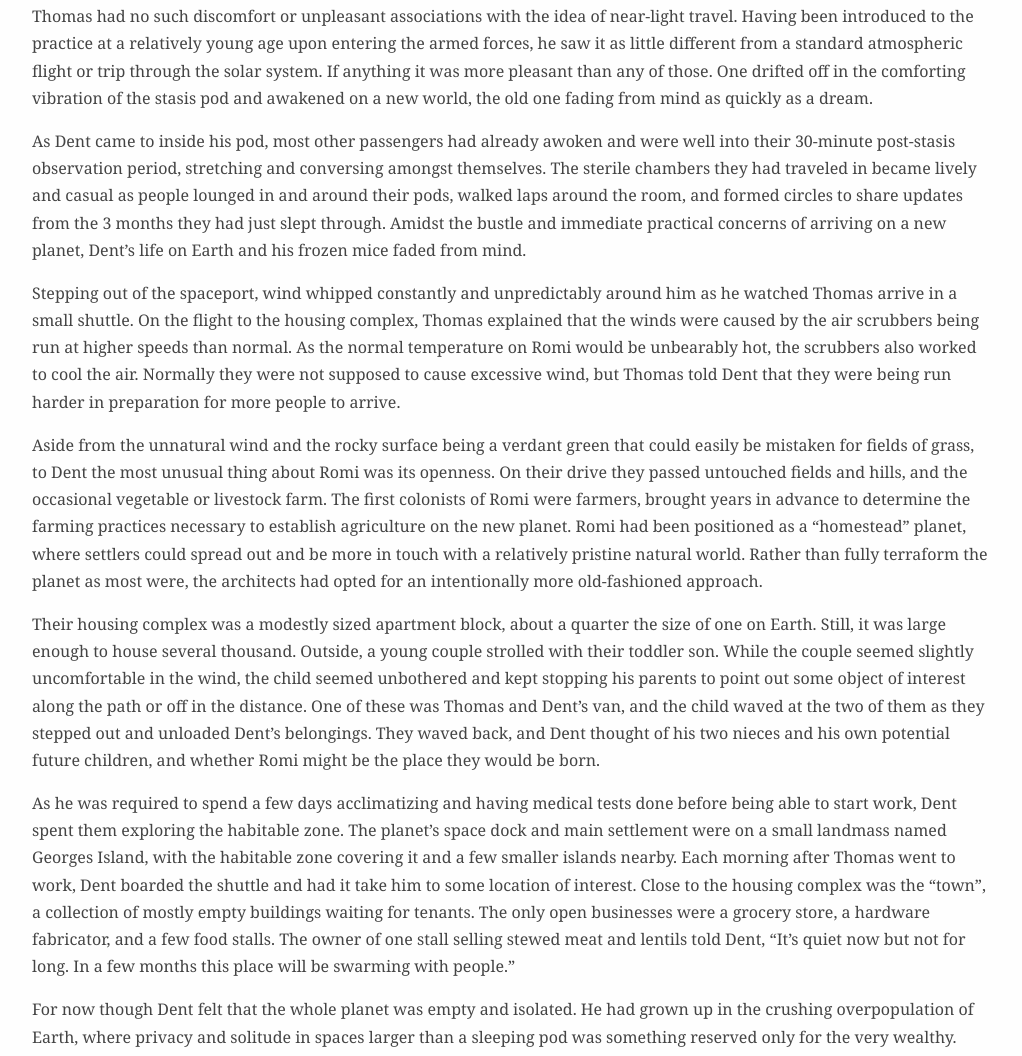
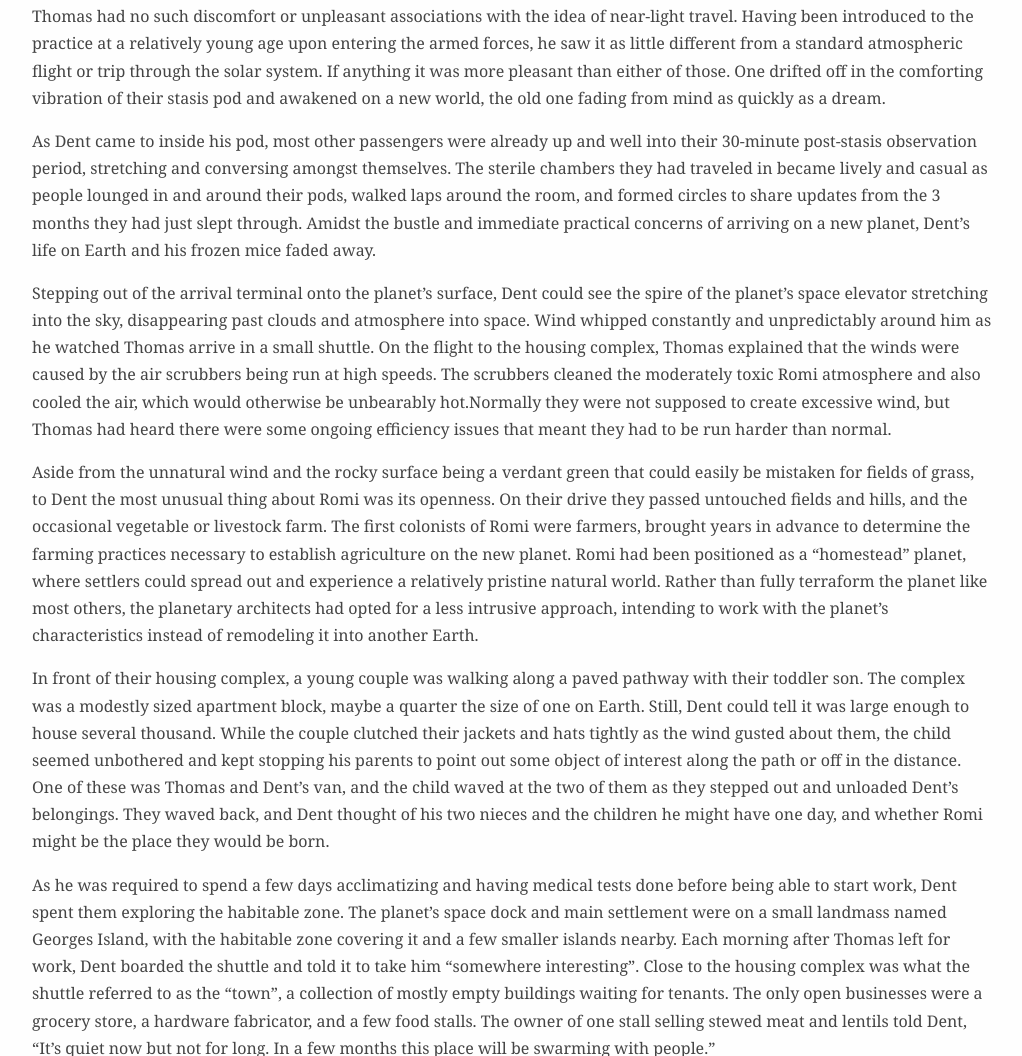
Before and after one commit to concreted/maneater, a plain HTML site: page index.html in a window 1280 px wide. Shown: the part 1836-2892 px from the top of the page, without its empty margins (128-1150 px from the left). Drawn offline with Linux system fonts and the light colour scheme.

Commit message:
chapter 2 edits

```diff
--- a/index.html
+++ b/index.html
@@ -104,25 +104,28 @@ an uncomfortable memory.</p>
 idea of near-light travel. Having been introduced to the practice at a
 relatively young age upon entering the armed forces, he saw it as little
 different from a standard atmospheric flight or trip through the solar
-system. If anything it was more pleasant than any of those. One drifted
-off in the comforting vibration of the stasis pod and awakened on a new
-world, the old one fading from mind as quickly as a dream.</p>
-<p>As Dent came to inside his pod, most other passengers had already
-awoken and were well into their 30-minute post-stasis observation
-period, stretching and conversing amongst themselves. The sterile
-chambers they had traveled in became lively and casual as people lounged
-in and around their pods, walked laps around the room, and formed
-circles to share updates from the 3 months they had just slept through.
-Amidst the bustle and immediate practical concerns of arriving on a new
-planet, Dent’s life on Earth and his frozen mice faded from mind.</p>
-<p>Stepping out of the spaceport, wind whipped constantly and
-unpredictably around him as he watched Thomas arrive in a small shuttle.
-On the flight to the housing complex, Thomas explained that the winds
-were caused by the air scrubbers being run at higher speeds than normal.
-As the normal temperature on Romi would be unbearably hot, the scrubbers
-also worked to cool the air. Normally they were not supposed to cause
-excessive wind, but Thomas told Dent that they were being run harder in
-preparation for more people to arrive.</p>
+system. If anything it was more pleasant than either of those. One
+drifted off in the comforting vibration of their stasis pod and awakened
+on a new world, the old one fading from mind as quickly as a dream.</p>
+<p>As Dent came to inside his pod, most other passengers were already up
+and well into their 30-minute post-stasis observation period, stretching
+and conversing amongst themselves. The sterile chambers they had
+traveled in became lively and casual as people lounged in and around
+their pods, walked laps around the room, and formed circles to share
+updates from the 3 months they had just slept through. Amidst the bustle
+and immediate practical concerns of arriving on a new planet, Dent’s
+life on Earth and his frozen mice faded away.</p>
+<p>Stepping out of the arrival terminal onto the planet’s surface, Dent
+could see the spire of the planet’s space elevator stretching into the
+sky, disappearing past clouds and atmosphere into space. Wind whipped
+constantly and unpredictably around him as he watched Thomas arrive in a
+small shuttle. On the flight to the housing complex, Thomas explained
+that the winds were caused by the air scrubbers being run at high
+speeds. The scrubbers cleaned the moderately toxic Romi atmosphere and
+also cooled the air, which would otherwise be unbearably hot.Normally
+they were not supposed to create excessive wind, but Thomas had heard
+there were some ongoing efficiency issues that meant they had to be run
+harder than normal.</p>
 <p>Aside from the unnatural wind and the rocky surface being a verdant
 green that could easily be mistaken for fields of grass, to Dent the
 most unusual thing about Romi was its openness. On their drive they
@@ -130,32 +133,34 @@ passed untouched fields and hills, and the occasional vegetable or
 livestock farm. The first colonists of Romi were farmers, brought years
 in advance to determine the farming practices necessary to establish
 agriculture on the new planet. Romi had been positioned as a “homestead”
-planet, where settlers could spread out and be more in touch with a
-relatively pristine natural world. Rather than fully terraform the
-planet as most were, the architects had opted for an intentionally more
-old-fashioned approach.</p>
-<p>Their housing complex was a modestly sized apartment block, about a
-quarter the size of one on Earth. Still, it was large enough to house
-several thousand. Outside, a young couple strolled with their toddler
-son. While the couple seemed slightly uncomfortable in the wind, the
-child seemed unbothered and kept stopping his parents to point out some
-object of interest along the path or off in the distance. One of these
-was Thomas and Dent’s van, and the child waved at the two of them as
-they stepped out and unloaded Dent’s belongings. They waved back, and
-Dent thought of his two nieces and his own potential future children,
-and whether Romi might be the place they would be born.</p>
+planet, where settlers could spread out and experience a relatively
+pristine natural world. Rather than fully terraform the planet like most
+others, the planetary architects had opted for a less intrusive
+approach, intending to work with the planet’s characteristics instead of
+remodeling it into another Earth.</p>
+<p>In front of their housing complex, a young couple was walking along a
+paved pathway with their toddler son. The complex was a modestly sized
+apartment block, maybe a quarter the size of one on Earth. Still, Dent
+could tell it was large enough to house several thousand. While the
+couple clutched their jackets and hats tightly as the wind gusted about
+them, the child seemed unbothered and kept stopping his parents to point
+out some object of interest along the path or off in the distance. One
+of these was Thomas and Dent’s van, and the child waved at the two of
+them as they stepped out and unloaded Dent’s belongings. They waved
+back, and Dent thought of his two nieces and the children he might have
+one day, and whether Romi might be the place they would be born.</p>
 <p>As he was required to spend a few days acclimatizing and having
 medical tests done before being able to start work, Dent spent them
 exploring the habitable zone. The planet’s space dock and main
 settlement were on a small landmass named Georges Island, with the
 habitable zone covering it and a few smaller islands nearby. Each
-morning after Thomas went to work, Dent boarded the shuttle and had it
-take him to some location of interest. Close to the housing complex was
-the “town”, a collection of mostly empty buildings waiting for tenants.
-The only open businesses were a grocery store, a hardware fabricator,
-and a few food stalls. The owner of one stall selling stewed meat and
-lentils told Dent, “It’s quiet now but not for long. In a few months
-this place will be swarming with people.”</p>
+morning after Thomas left for work, Dent boarded the shuttle and told it
+to take him “somewhere interesting”. Close to the housing complex was
+what the shuttle referred to as the “town”, a collection of mostly empty
+buildings waiting for tenants. The only open businesses were a grocery
+store, a hardware fabricator, and a few food stalls. The owner of one
+stall selling stewed meat and lentils told Dent, “It’s quiet now but not
+for long. In a few months this place will be swarming with people.”</p>
 <p>For now though Dent felt that the whole planet was empty and
 isolated. He had grown up in the crushing overpopulation of Earth, where
 privacy and solitude in spaces larger than a sleeping pod was something
@@ -165,10 +170,10 @@ experienced before, and those occasions had been too brief for him to
 fully process the experience. Now that it was the normal state of
 things, it felt like something he’d always wanted without knowing. On
 his last few rest days, he had the shuttle take him away from the
-populated areas, over hills and through forests. Eventually the path
-would end at the sea, and Dent would get out and walk across the beach.
-Instead of people, around him were plants, insects, lizards, and the
-occasional bird.</p>
+populated areas, over hills and through forests. Instead of people,
+around him were plants, insects, lizards, and the occasional bird.
+Eventually the path would end at the sea, and Dent would get out and
+walk down the beach to the water.</p>
 <p>Lying on the pale green sand of one of those beaches, Dent had
 started to doze off when a movement in the distance made him sit up. A
 group of five tall animals made their way out of the brush next to the
```
Also changed, not shown: maneater.html (+49 -44 lines), 4 other files.
